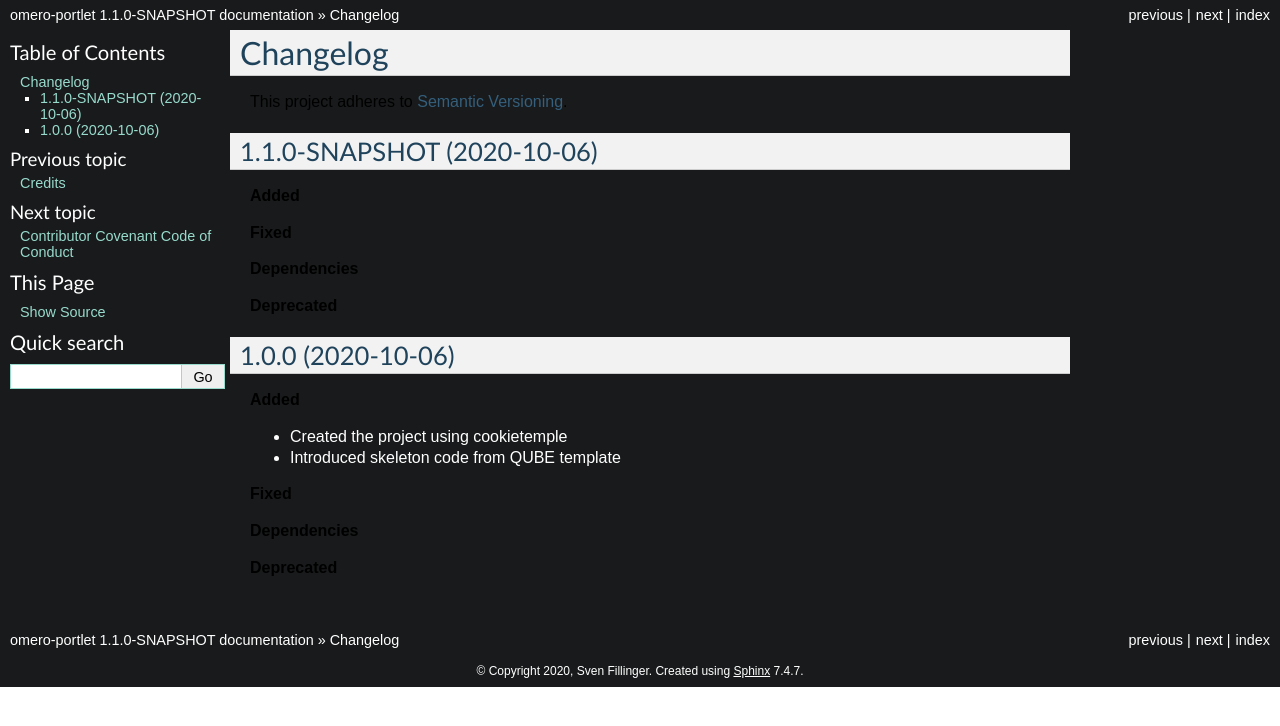
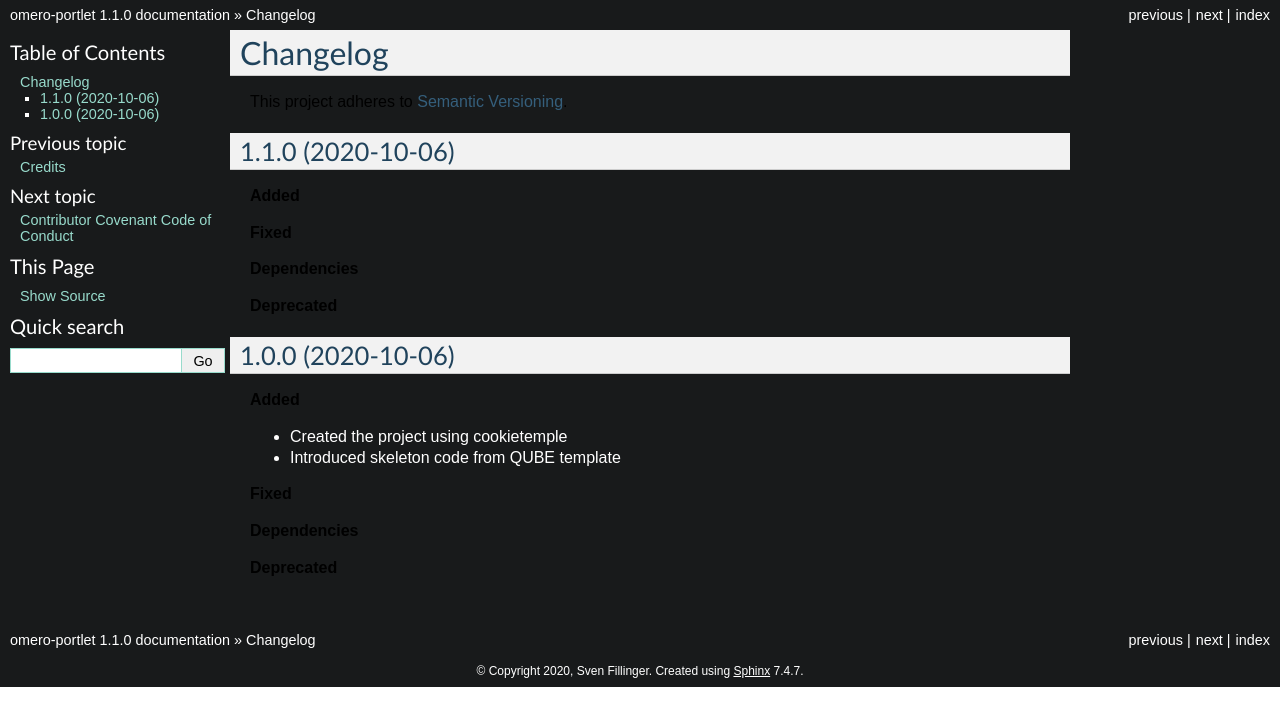
Before and after one commit to qbicsoftware/omero-portlet, a Sphinx documentation site: the page built from docs/changelog.rst, in a window 1280 px wide. Shown: the top 726 px of the page. Built offline with Sphinx 7.4.7, drawn with Linux system fonts in a browser that asks for light colours.

Commit message:
Bump version from 1.1.0-SNAPSHOT to 1.1.0

```diff
--- a/CHANGELOG.rst
+++ b/CHANGELOG.rst
@@ -4,8 +4,8 @@
 
 This project adheres to `Semantic Versioning <https://semver.org/>`_.
 
-1.1.0-SNAPSHOT (2020-10-06)
----------------------------
+1.1.0 (2020-10-06)
+------------------
 
 **Added**
 
--- a/docs/conf.py
+++ b/docs/conf.py
@@ -55,9 +55,9 @@
 # the built documents.
 #
 # The short X.Y version.
-version = '1.1.0-SNAPSHOT'
+version = '1.1.0'
 # The full version, including alpha/beta/rc tags.
-release = '1.1.0-SNAPSHOT'
+release = '1.1.0'
 
 # The language for content autogenerated by Sphinx. Refer to documentation
 # for a list of supported languages.
--- a/pom.xml
+++ b/pom.xml
@@ -10,7 +10,7 @@
 		<version>3.1.3</version>
 	</parent>
 	<artifactId>omero-portlet</artifactId>
-	<version>1.1.0-SNAPSHOT</version> <!-- <<QUBE_FORCE_BUMP>> -->
+	<version>1.1.0</version> <!-- <<QUBE_FORCE_BUMP>> -->
 	<name>omero-portlet</name>
 	<url>http://github.com/qbicsoftware/omero-portlet</url>
 	<description>Omero-portlet. A imaging visualisation portlet for qPortal.</description>
--- a/qube.cfg
+++ b/qube.cfg
@@ -1,5 +1,5 @@
 [bumpversion]
-current_version = 1.1.0-SNAPSHOT
+current_version = 1.1.0
 
 [bumpversion_files_whitelisted]
 dot_qube = .qube.yml
```
Also changed, not shown: .qube.yml.
